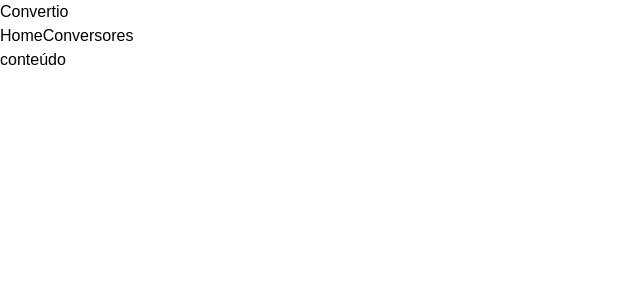
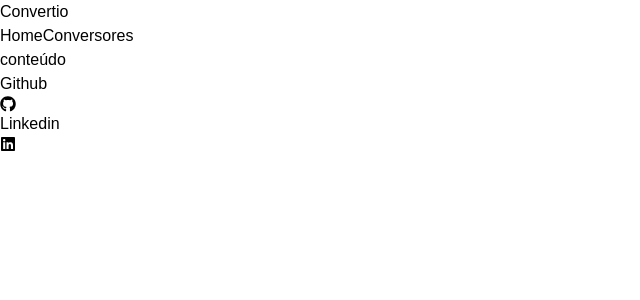
Before and after one commit to B00TT3R/convertio, a Next.js app: page / in a window 1280 px wide. Shown: the top 300 px of the page, without its empty margins (0-640 px from the left). Built offline with nearby package versions, Linux system fonts and the light colour scheme.

Commit message:
separa footer em outro componente clear

```diff
--- a/package.json
+++ b/package.json
@@ -11,7 +11,8 @@
   "dependencies": {
     "next": "15.1.4",
     "react": "^19.0.0",
-    "react-dom": "^19.0.0"
+    "react-dom": "^19.0.0",
+    "react-icons": "^5.4.0"
   },
   "devDependencies": {
     "@eslint/eslintrc": "^3",
--- /dev/null
+++ b/src/app/Footer.tsx
@@ -0,0 +1,33 @@
+import { FaGithub, FaLinkedin } from "react-icons/fa";
+import { classNames } from "./utils";
+
+const Footer = () => {
+  return (
+    <footer
+      className={classNames(
+        "border-green-600 text-green-100",
+        "border-t-2 p-4 h-24 mt-auto rounded-t-xl flex",
+      )}
+    >
+      <div className="ml-auto grid gap-2 place-items-end">
+        <a
+          className="flex items-center gap-2 hover:underline cursor-pointer"
+          href="https://github.com"
+          target="_blank"
+        >
+          Github
+          <FaGithub className="size-5" />
+        </a>
+        <a
+          className="flex items-center gap-2 hover:underline cursor-pointer"
+          href="https://github.com"
+          target="_blank"
+        >
+          Linkedin
+          <FaLinkedin className="size-4" />
+        </a>
+      </div>
+    </footer>
+  );
+};
+export default Footer;
--- a/src/app/layout.tsx
+++ b/src/app/layout.tsx
@@ -3,6 +3,7 @@
 import "./globals.css";
 import { Button } from "./components";
 import { classNames } from "./utils";
+import Footer from "./Footer";
 
 const geistSans = Geist({
   variable: "--font-geist-sans",
@@ -43,7 +44,7 @@
           <Button>Conversores</Button>
         </header>
         <main className="flex-1">{children}</main>
-        <footer className="border-green-600 text-green-100 border-t-2 py-4 h-32 mt-auto rounded-t-xl"></footer>
+        <Footer />
       </body>
     </html>
   );
```
Also changed, not shown: 1 other file (tests, documents, lock files or other folders).
